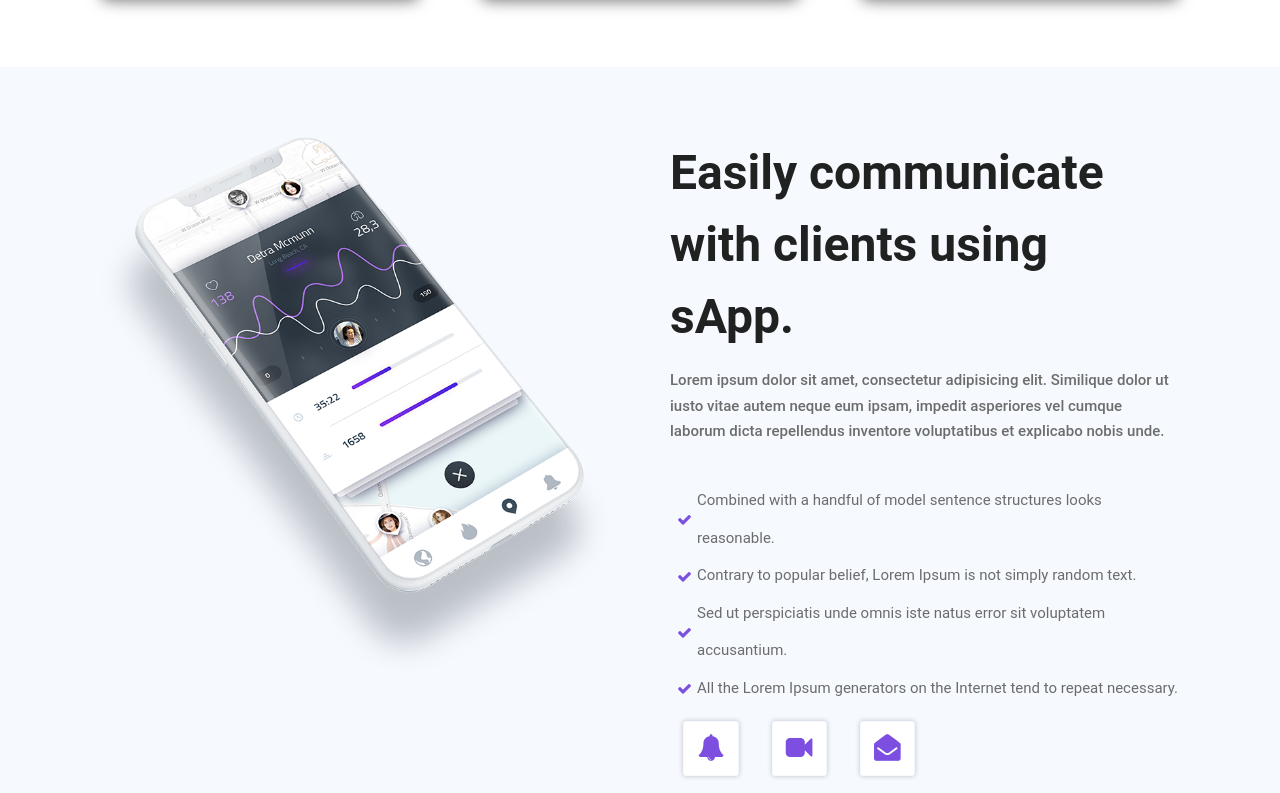
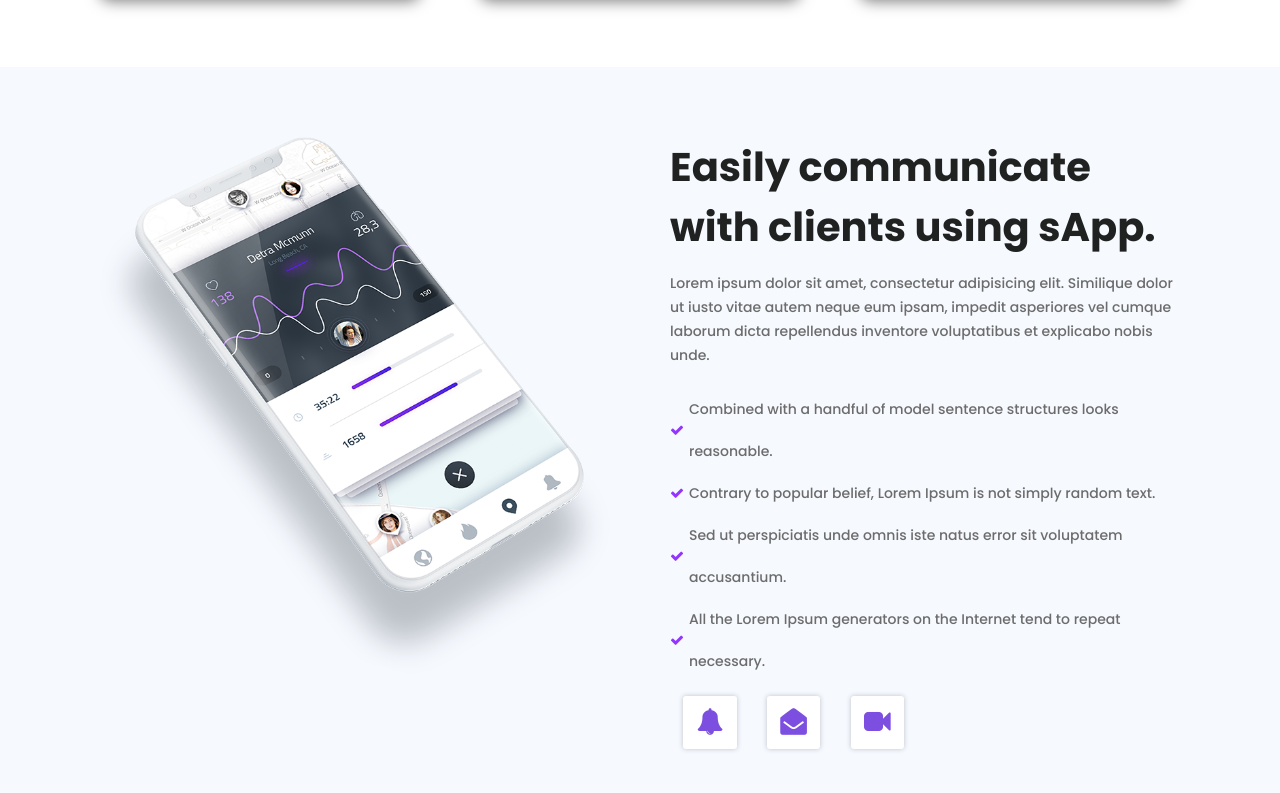
Before and after one commit to front-end-by-rimantas/39-grupe-portfolio-react, a website: page index.html in a window 1280 px wide. Shown: the part 1830-2623 px from the top of the page. Drawn offline with Linux system fonts and the light colour scheme.

Commit message:
update corrections

```diff
--- a/css/pages/home.css
+++ b/css/pages/home.css
@@ -275,47 +275,43 @@
 }
 
 .container > .row > .tblock {
-    font-size: 25px;
-    font-weight: normal;
-    font-family: Roboto, 'Open Sans', BlinkMacSystemFont, 'Segoe UI','Helvetica Neue',Arial,'Noto Sans',sans-serif,'Apple Color Emoji','Segoe UI Emoji','Segoe UI Symbol','Noto Color Emoji';
-    color: black;
-    line-height: 1.5;
+  color: var(--text-grey);
 
+}
+.container > .row > .tblock > h2 {
+  font-size: 30px;
+  font-weight: 600;
 }
 
 .tblock .description {
-    font-family: Roboto, 'Open Sans', BlinkMacSystemFont, 'Segoe UI','Helvetica Neue',Arial,'Noto Sans',sans-serif,'Apple Color Emoji','Segoe UI Emoji','Segoe UI Symbol','Noto Color Emoji';
     line-height: 1.7;
-    font-weight: 450;
+    font-weight: 400;
     color: #6C6C6C;
-    font-size: 15px;
+    font-size: 14px;
     margin-top: 15px;
 }
 
 .test .fa {
-    color: #7C4FE0;
+    color: var(--color-purple);
     margin-right:5px ;
-    /* line-height:2.5; */
-
 }
 .test{
-    font-family: Roboto, 'Open Sans', BlinkMacSystemFont, 'Segoe UI','Helvetica Neue',Arial,'Noto Sans',sans-serif,'Apple Color Emoji','Segoe UI Emoji','Segoe UI Symbol','Noto Color Emoji';;
     display: flex;
     align-items: center;
 }
-
 .fa-li, li{
     vertical-align: baseline;
 }
-
-
-
+.container > .row > .easily-image-wrap > img{
+  width: 100%;
+}
 .row > .tblock > .fa-ul {
-    font-family: Roboto, 'Open Sans', BlinkMacSystemFont, 'Segoe UI','Helvetica Neue',Arial,'Noto Sans',sans-serif,'Apple Color Emoji','Segoe UI Emoji','Segoe UI Symbol','Noto Color Emoji';;
+    font-family: 'Poppins', sans-serif;
     color: #6C6C6C;
-    font-size: 15px;
-    line-height: 2.5;
-    margin-left: 7px
+    font-size: 14px;
+    line-height: 1.7;
+    font-weight: 400;
+    margin-left: 0;
 }
 .bell {
     display: inline-block;
@@ -326,7 +322,7 @@
     margin-top: 1em;
     color:#7C4FE0;
     background-color: white;
-    border: 0.1em solid #F6F9FE;
+    border:none;
     border-radius: 3px;
     box-shadow: 0 0px 5px #BDC2C9;
 }
@@ -340,7 +336,7 @@
     margin-top: 1em;
     color:#7C4FE0;
     background-color: white;
-    border: 0.1em solid #F6F9FE;
+    border:none;
     border-radius: 3px;
     box-shadow: 0 0px 5px #BDC2C9;
 }
@@ -353,16 +349,49 @@
     margin-top: 1em;
     color:#7C4FE0;
     background-color: white;
-    border: 0.1em solid #F6F9FE;
+    border:none;
     border-radius: 3px;
     box-shadow: 0 0px 5px #BDC2C9;
 
 }
-.easily-background-color .img{
-  scale: (0.5);
+.easily-background-color > .easily-grid-wrap{
+  display: flex;
+  flex-flow: row wrap;
+}
+.easily-background-color > .easily-grid-wrap > .easily-image-wrap{
+  order: 1;
 }
 
+@media (min-width: 1400px) {
+  .row > .tblock > .fa-ul {
+    color: #6C6C6C;
+    font-size: 14px;
+    line-height: 3;
+    margin-left: 0;
+  }
+}
+@media (min-width: 1200px) {
+  .row > .tblock > .fa-ul {
+    color: #6C6C6C;
+    font-size: 14px;
+    line-height: 3;
+    margin-left: 0;
+  }
+}
+@media (min-width: 768px) {
+  .container > .row > .tblock > h2 {
+    font-size: 36px;
+  }
+@media (min-width: 992px) {
+  .easily-background-color > .easily-grid-wrap > .easily-image-wrap{
+    order: 0;
+  }
+  .container > .row > .tblock > h2 {
+    font-size: 40px;
+  }
 
+}
+}
 /* Easily communicate end */
 
 /* Make Your Device start */
--- a/index.html
+++ b/index.html
@@ -97,10 +97,12 @@
 
     <!-- Easily communicate start -->
     <section class="container easily-background-color">
-      <div class="row">
-        <img src="./img/discover_thumb.png" alt="smartphone" class="col-6 image">
-          <div class="col-6 tblock">
-          <h1>Easily communicate with clients using sApp.</h1>
+        <div class="row easily-grid-wrap">
+            <div class="col-12 col-lg-6 easily-image-wrap">
+                <img src="./img/discover_thumb.png" alt="smartphone">
+            </div>
+            <div class="col-12 col-lg-6 tblock">
+                <h2>Easily communicate with clients using sApp.</h2>
                 <p class="description">Lorem ipsum dolor sit amet, consectetur adipisicing elit. Similique dolor ut iusto vitae autem neque eum ipsam, impedit asperiores vel cumque laborum dicta repellendus inventore voluptatibus et explicabo nobis unde.</p>
                 <br>
                 <ul class="fa-ul">
@@ -110,23 +112,18 @@
                     <li class="test"><i class="fa fa-check"></i><span>All the Lorem Ipsum generators on the Internet tend to repeat necessary.</li>
                 </ul>
                 <div class="col-6 btn">
-
                     <button class="bell">
                     <i class="fa fa-bell fa-2x" aria-hidden="true"></i>
                     </button>
-
+                    <button class="envelope">
+                    <i class="fa fa-envelope-open fa-2x" aria-hidden="true"></i>
+                    </button>
                     <button class="camera">
                     <i class="fa fa-video-camera fa-2x" aria-hidden="true"></i>
-            </button>
-
-            <button class="envelope">
-              <i class="fa fa-envelope-open fa-2x" aria-hidden="true"></i>
                     </button>
                 </div>
             </div>
       </div>
-
-
     </section>
     <!-- Easily communicate end -->
 
```
Lines whose indentation alone changed are shown as unchanged.
